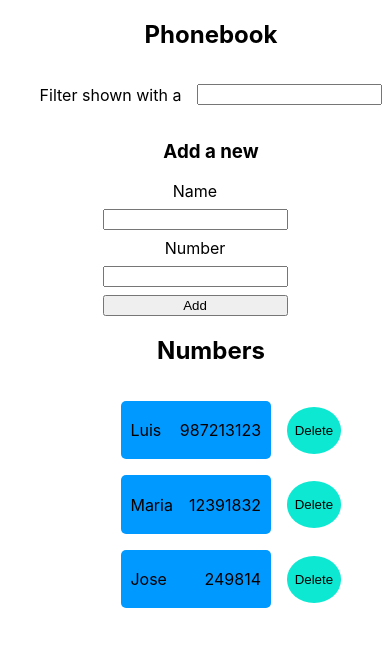
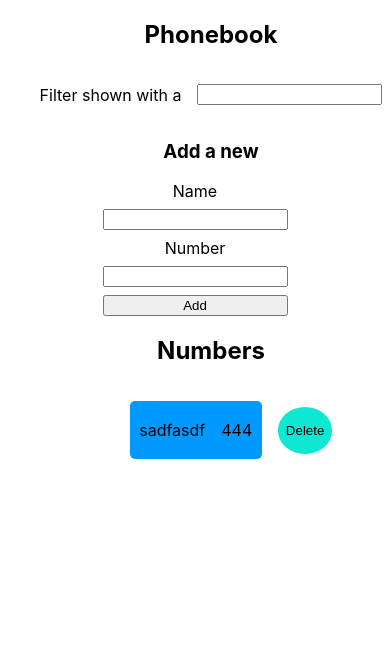
Before and after one commit to lseijp00/FullStackOpe, a React (Vite) app in the folder part 2/Phonebook/: page / in a window 390 px wide. Shown: the top 646 px of the page. Built offline with nearby package versions, Linux system fonts and the light colour scheme; data requests are answered from the project's data file.

Commit message:
Phonebook, 2.20

```diff
--- a/part 2/Phonebook/db.json
+++ b/part 2/Phonebook/db.json
@@ -1,19 +1,10 @@
 {
   "persons": [
     {
-      "name": "Luis",
-      "number": "987213123",
-      "id": 1
-    },
-    {
-      "name": "Maria",
-      "number": "12391832",
-      "id": 2
-    },
-    {
-      "name": "Jose",
-      "number": "249814",
-      "id": 3
+      "name": "sadfasdf",
+      "number": "444",
+      "date": "2022-05-14T08:31:04.575Z",
+      "id": "2017b9fb-a01f-4950-818b-567a2612b40b"
     }
   ]
 }
--- a/part 2/Phonebook/package.json
+++ b/part 2/Phonebook/package.json
@@ -10,18 +10,21 @@
   "dependencies": {
     "axios": "^0.27.2",
     "react": "^18.0.0",
-    "react-dom": "^18.0.0"
+    "react-dom": "^18.0.0",
+    "uuid": "^8.3.2"
   },
   "devDependencies": {
     "@types/react": "^18.0.0",
     "@types/react-dom": "^18.0.0",
     "@vitejs/plugin-react": "^1.3.0",
     "eslint": "^8.15.0",
+    "eslint-config-prettier": "^8.5.0",
     "eslint-config-standard": "^17.0.0",
     "eslint-plugin-import": "^2.26.0",
     "eslint-plugin-n": "^15.2.0",
     "eslint-plugin-promise": "^6.0.0",
     "eslint-plugin-react": "^7.29.4",
+    "prettier": "2.6.2",
     "vite": "^2.9.7"
   }
 }
--- a/part 2/Phonebook/src/App.jsx
+++ b/part 2/Phonebook/src/App.jsx
@@ -11,9 +11,12 @@ const App = () => {
   const [personsFiltered, setPersonsFiltered] = useState([])
 
   useEffect(() => {
-    service.getAll().then((response) => setPersons(response))
+    service
+      .getAll()
+      .then((response) => setPersons(response))
+      .catch((e) => console.log(e))
   }, [])
-
+  console.log(persons)
   return (
     <div className='App'>
       <h2>Phonebook</h2>
--- a/part 2/Phonebook/src/components/PersonForm/PersonForm.css
+++ b/part 2/Phonebook/src/components/PersonForm/PersonForm.css
@@ -8,12 +8,21 @@
   text-align: center;
 }
 
-.success_message {
+.message {
   position: absolute;
-  top: 0;
   right: 0;
   padding: 1rem 2rem;
   border-radius: 5px;
   color: white;
-  background-color: rgb(131, 197, 131);
 }
+
+.success_message {
+  top: 0;
+  background-color: #4BB543;
+}
+
+.error_message {
+  bottom: 0;
+  background-color: #ff0033;
+
+}
--- a/part 2/Phonebook/src/components/PersonForm/PersonForm.jsx
+++ b/part 2/Phonebook/src/components/PersonForm/PersonForm.jsx
@@ -1,12 +1,15 @@
-import axios from 'axios'
 import { useState } from 'react'
 import service from '../../services/service'
 import './PersonForm.css'
+import { v4 as uuidv4 } from 'uuid'
 
 export default function PersonForm({ persons, setPersons }) {
   const [newName, setNewName] = useState('')
+  const [previousName, setPreviousName] = useState('')
+
   const [newNumber, setNewNumber] = useState('')
   const [showSuccessMessage, setShowSuccessMessage] = useState(false)
+  const [showErrorMessage, setShowErrorMessage] = useState(false)
 
   const handleNameChange = (e) => {
     e.preventDefault()
@@ -17,15 +20,29 @@ export default function PersonForm({ persons, setPersons }) {
     setNewNumber(e.target.value)
   }
   const showSuccess = () => {
+    setPreviousName(newName)
     setShowSuccessMessage(true)
     setTimeout(() => {
       setShowSuccessMessage(false)
     }, 5000)
   }
+  const showError = () => {
+    setPreviousName(newName)
+
+    setShowErrorMessage(true)
+    setTimeout(() => {
+      setShowErrorMessage(false)
+    }, 5000)
+  }
 
   const addContact = (e) => {
     e.preventDefault()
-    const newContact = { name: newName, number: newNumber }
+    const newContact = {
+      name: newName,
+      number: newNumber,
+      date: new Date().toISOString(),
+      id: uuidv4()
+    }
     const arrNames = persons.map((person) => person.name)
 
     if (arrNames.includes(newContact.name)) {
@@ -34,16 +51,18 @@ export default function PersonForm({ persons, setPersons }) {
       )
       service
         .editContact(editableContact.id, newContact)
-        .then(
+        .then(() => {
           setPersons(
             persons.map((person) =>
               person.id !== editableContact.id ? person : newContact
             )
           )
-        )
-      showSuccess()
+          showSuccess()
+        })
+        .catch(() => showError())
     } else {
-      service.create(newContact).then(setPersons([...persons, newContact]))
+      service.create(newContact)
+      setPersons([...persons, newContact])
       showSuccess()
     }
 
@@ -57,7 +76,7 @@ export default function PersonForm({ persons, setPersons }) {
         style={{
           display: 'inline-flex',
           gap: '.5rem',
-          flexDirection: 'column',
+          flexDirection: 'column'
         }}
         onSubmit={addContact}
       >
@@ -67,7 +86,14 @@ export default function PersonForm({ persons, setPersons }) {
       </form>
       <div>
         {showSuccessMessage && (
-          <div className='success_message'>Success muy bien hecho</div>
+          <div className='message success_message'>
+            Success, new contact created with name {previousName}
+          </div>
+        )}
+        {showErrorMessage && (
+          <div className='message error_message'>
+            Information of {previousName} has already been removed
+          </div>
         )}
       </div>
     </div>
--- a/part 2/Phonebook/src/components/Persons/Persons.jsx
+++ b/part 2/Phonebook/src/components/Persons/Persons.jsx
@@ -5,13 +5,13 @@ export default function Persons({
   personsFiltered,
   filter,
   persons,
-  setPersons,
+  setPersons
 }) {
   const handleDelete = (id) => {
-    service.deleteContact(id)
-    setPersons(persons.filter((person) => person.id !== id))
+    service
+      .deleteContact(id)
+      .then(setPersons(persons.filter((person) => person.id !== id)))
   }
-
   return (
     <ul className='item__group'>
       {personsFiltered.length === 0 && filter.length > 0 ? (
```
Also changed, not shown: 1 other file (tests, documents, lock files or other folders).
